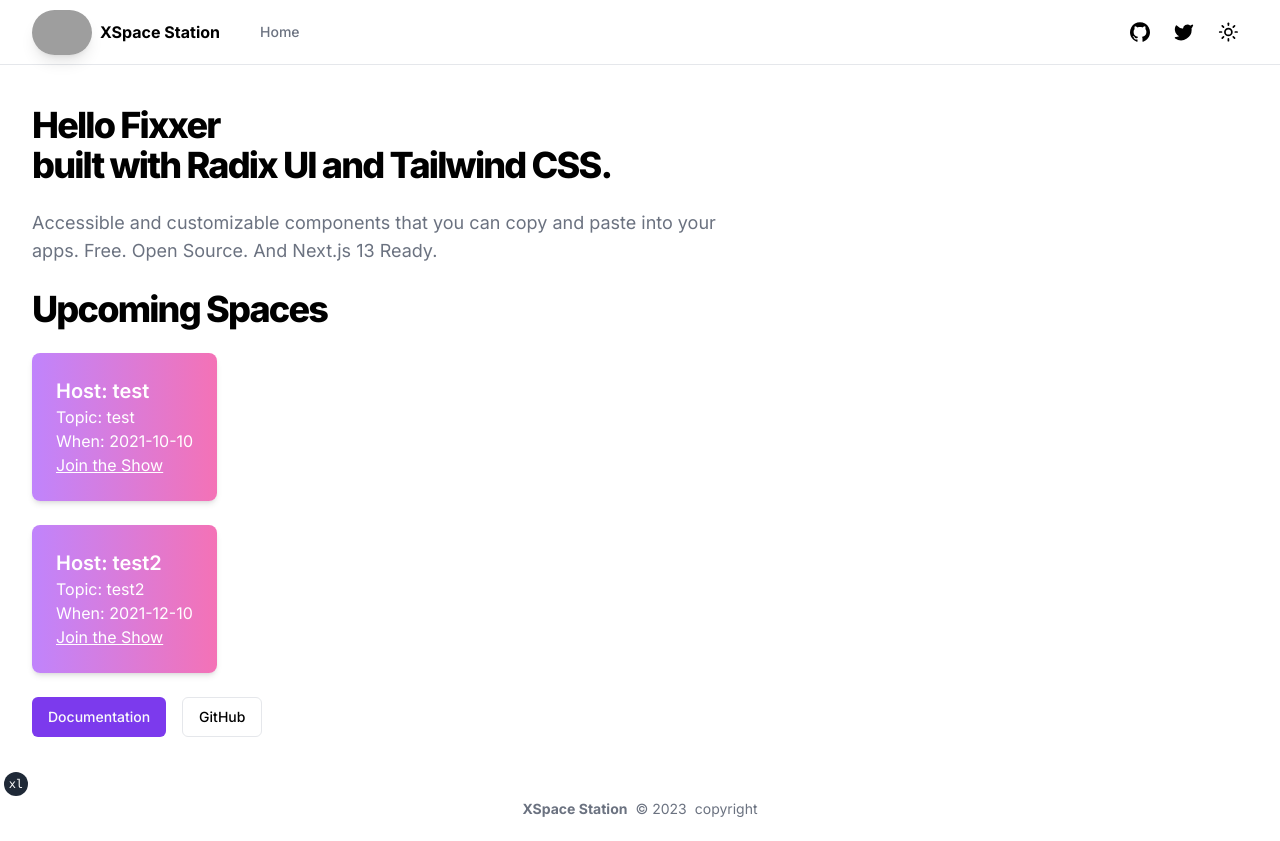
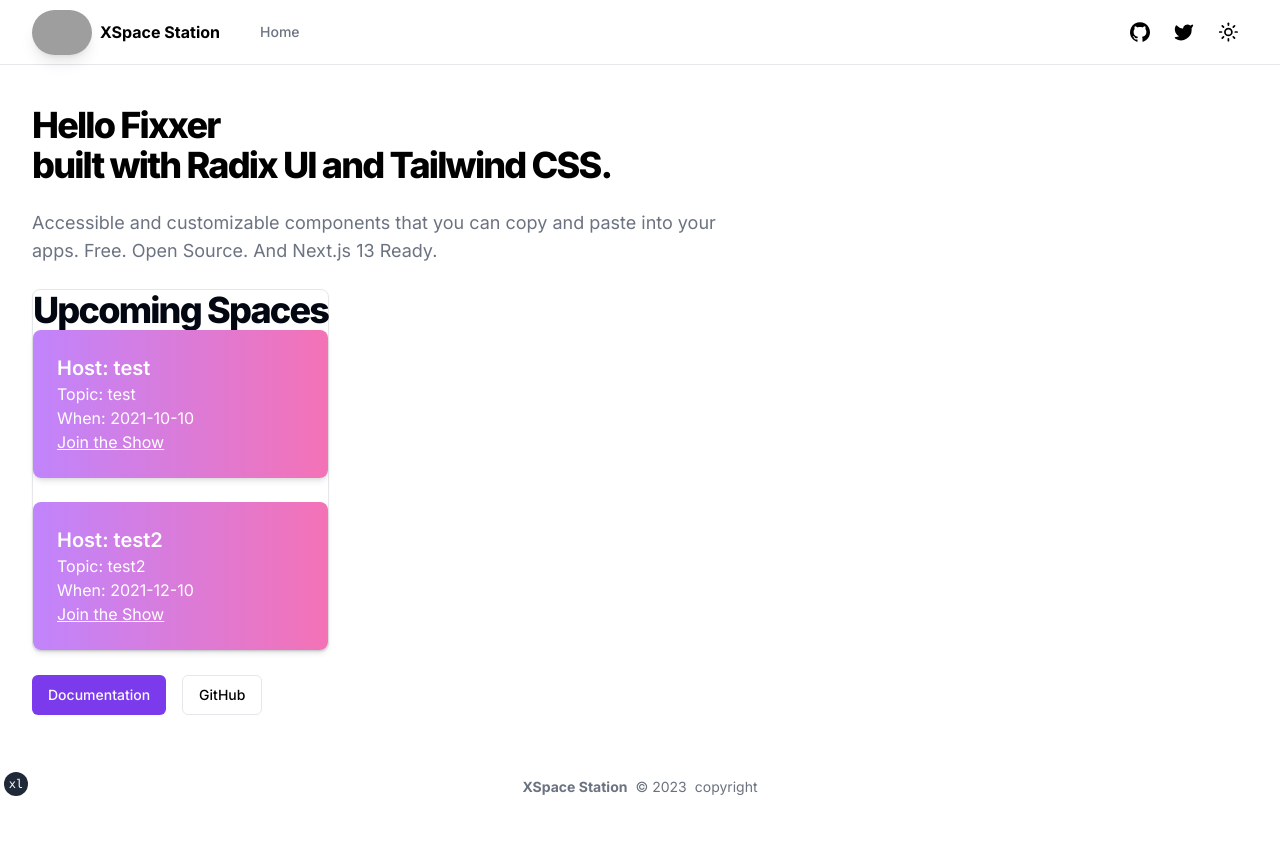
Before and after one commit to patgpt/stationapp, a Next.js app: page / in a window 1280 px wide. After the commit the page ends 819 px from the top, so only its background shows below. Built offline with nearby package versions, Linux system fonts and the light colour scheme; grey boxes are pictures that could not be loaded.

Commit message:
using Card as a wrapper from the shadcn component library

```diff
--- a/components/spaces-schedule.tsx
+++ b/components/spaces-schedule.tsx
@@ -1,3 +1,5 @@
+import { Card } from "./ui/card";
+
 const DUMMY_TEST = [
     {
         id: 1,
@@ -18,7 +20,7 @@
 //TODO: Achitect API to retrieve spaces data from twitter
 export default function SpacesSchedule() {
     return (
-        <>
+        <Card>
             <h2 className="text-3xl font-extrabold leading-tight tracking-tighter md:text-4xl">
                 Upcoming Spaces
             </h2>
@@ -42,6 +44,6 @@
                     </div>
                 ))}
             </div>
-        </>
+        </Card>
     );
 }
--- /dev/null
+++ b/components/ui/card.tsx
@@ -0,0 +1,79 @@
+import * as React from "react"
+
+import { cn } from "@/lib/utils"
+
+const Card = React.forwardRef<
+  HTMLDivElement,
+  React.HTMLAttributes<HTMLDivElement>
+>(({ className, ...props }, ref) => (
+  <div
+    ref={ref}
+    className={cn(
+      "rounded-lg border bg-card text-card-foreground shadow-sm",
+      className
+    )}
+    {...props}
+  />
+))
+Card.displayName = "Card"
+
+const CardHeader = React.forwardRef<
+  HTMLDivElement,
+  React.HTMLAttributes<HTMLDivElement>
+>(({ className, ...props }, ref) => (
+  <div
+    ref={ref}
+    className={cn("flex flex-col space-y-1.5 p-6", className)}
+    {...props}
+  />
+))
+CardHeader.displayName = "CardHeader"
+
+const CardTitle = React.forwardRef<
+  HTMLParagraphElement,
+  React.HTMLAttributes<HTMLHeadingElement>
+>(({ className, ...props }, ref) => (
+  <h3
+    ref={ref}
+    className={cn(
+      "text-2xl font-semibold leading-none tracking-tight",
+      className
+    )}
+    {...props}
+  />
+))
+CardTitle.displayName = "CardTitle"
+
+const CardDescription = React.forwardRef<
+  HTMLParagraphElement,
+  React.HTMLAttributes<HTMLParagraphElement>
+>(({ className, ...props }, ref) => (
+  <p
+    ref={ref}
+    className={cn("text-sm text-muted-foreground", className)}
+    {...props}
+  />
+))
+CardDescription.displayName = "CardDescription"
+
+const CardContent = React.forwardRef<
+  HTMLDivElement,
+  React.HTMLAttributes<HTMLDivElement>
+>(({ className, ...props }, ref) => (
+  <div ref={ref} className={cn("p-6 pt-0", className)} {...props} />
+))
+CardContent.displayName = "CardContent"
+
+const CardFooter = React.forwardRef<
+  HTMLDivElement,
+  React.HTMLAttributes<HTMLDivElement>
+>(({ className, ...props }, ref) => (
+  <div
+    ref={ref}
+    className={cn("flex items-center p-6 pt-0", className)}
+    {...props}
+  />
+))
+CardFooter.displayName = "CardFooter"
+
+export { Card, CardHeader, CardFooter, CardTitle, CardDescription, CardContent }
```
Also changed, not shown: 1 other file (tests, documents, lock files or other folders).
